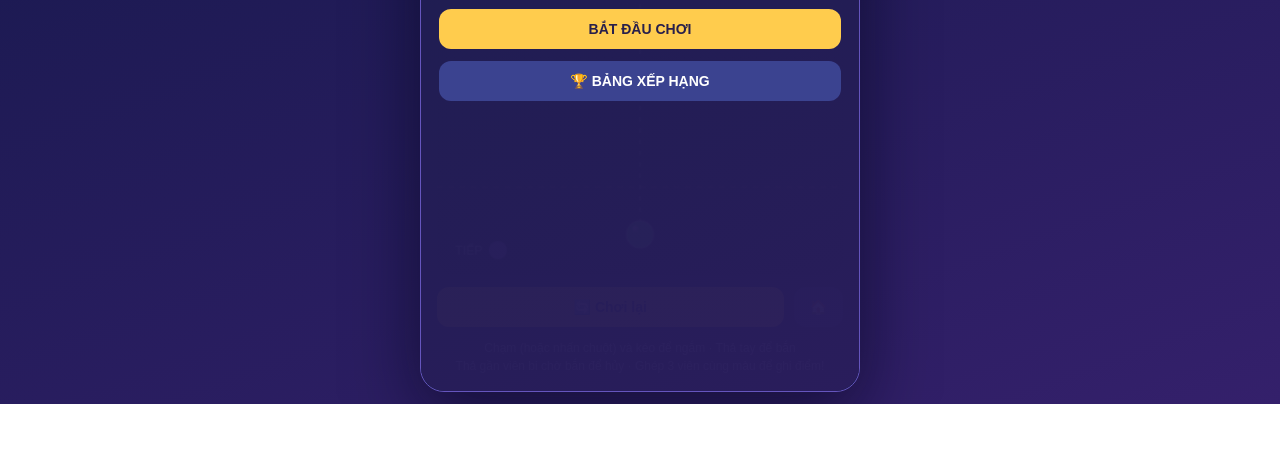
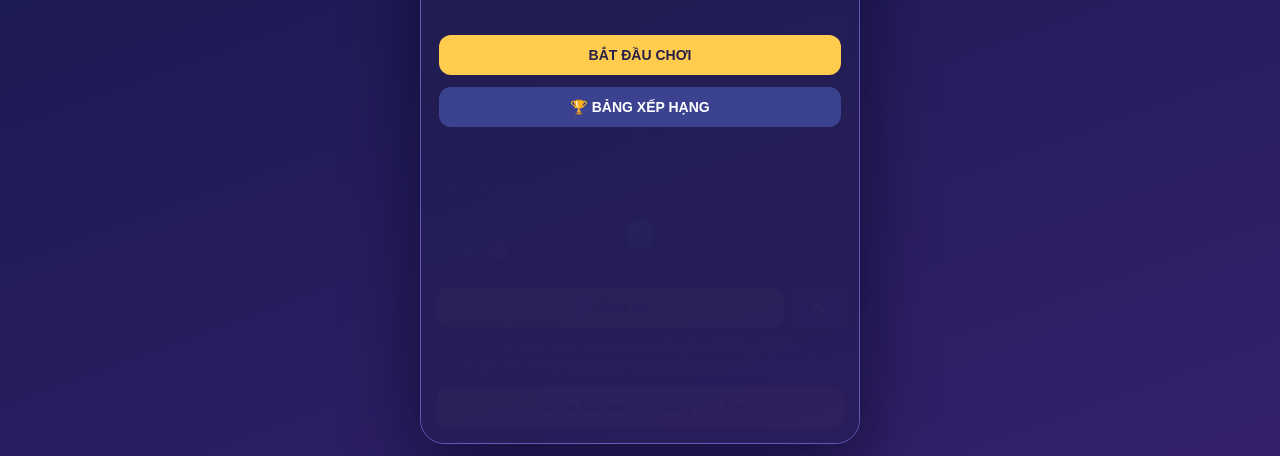
Before and after one commit to duyhoangvd28-rgb/banbi, a plain HTML site: page bubble-shooter.html in a window 1280 px wide. Shown: the part 499-955 px from the top of the page. Before the commit the page ends 903 px from the top, so only its background shows below. Drawn offline with Linux system fonts and the light colour scheme.

Commit message:
Update bubble-shooter.html

```diff
--- a/bubble-shooter.html
+++ b/bubble-shooter.html
@@ -77,7 +77,7 @@
     <button id="homeBtn" class="alt" title="Về trang chủ">🏠</button>
   </div>
   <p class="help">Chạm (hoặc nhấn chuột) và kéo để ngắm · Thả tay để bắn<br>Thả gần viên bi chờ bắn để hủy · Ghép 3 viên cùng màu để ghi điểm!</p>
-
+     <a href="bubble-shooter-v2.html" style="display:block;margin-top:12px;padding:12px 15px;border-radius:12px;background:#ffcc4d;color:#29204b;font-weight:bold;font-size:14px;text-align:center;text-decoration:none">🏆 Chơi bản mới có bảng xếp hạng</a>
   <div class="screen show" id="home">
     <div class="logo">🫧<br>BUBBLE SHOOTER</div>
     <p class="sub">Nhập tên hoặc biệt danh để bắt đầu</p>
```
